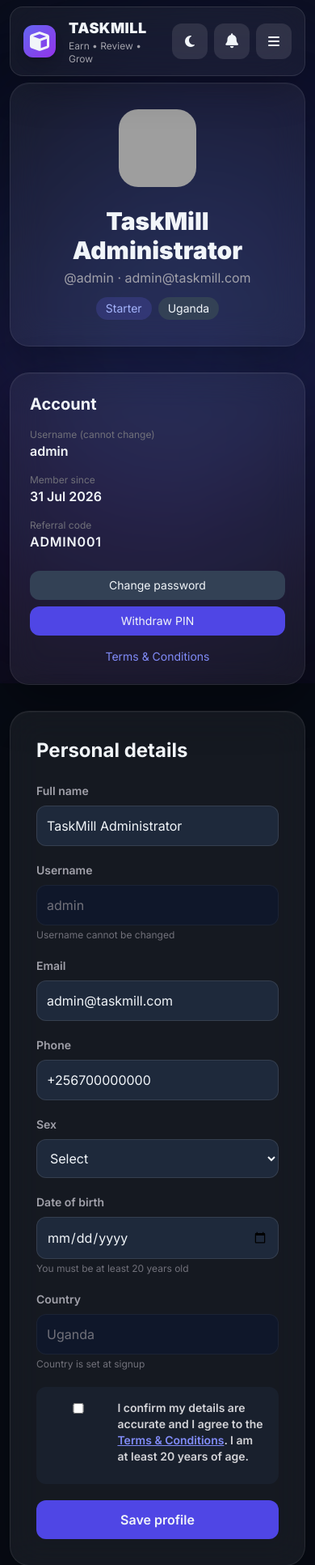
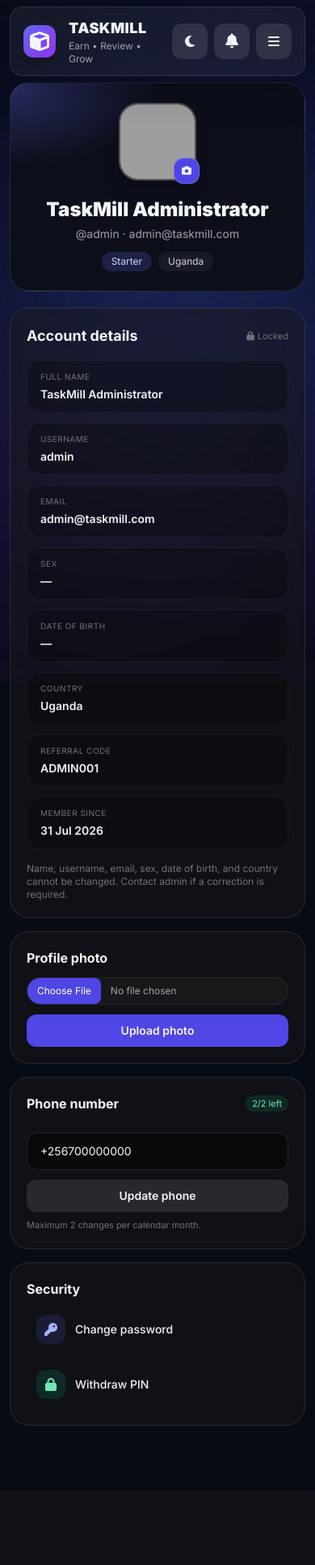
Before and after one commit to ombasi/taskmill, a Flask app: page /profile/ in a window 390 px wide. Shown: the top 1933 px of the page at 81% size. After the commit the page ends 1761 px from the top, so only its background shows below. Run offline with Flask 3, Linux system fonts and the light colour scheme; a user stored in the database is signed in; data comes from the database, SQL or seed files in the repository; data that the repository does not hold is empty; some libraries are stand-ins or nearby versions; grey boxes are pictures that could not be loaded.

Commit message:
Premium profile: lock identity, phone 2x/month, avatar and password only

```diff
--- a/app.py
+++ b/app.py
@@ -84,6 +84,15 @@ def create_app():
                     db.session.commit()
                 if "date_of_birth" not in cols:
                     db.session.execute(text("ALTER TABLE users ADD COLUMN date_of_birth DATE"))
+                    db.session.commit()
+                if "profile_image" not in cols:
+                    db.session.execute(text("ALTER TABLE users ADD COLUMN profile_image VARCHAR(255)"))
+                    db.session.commit()
+                if "phone_change_month" not in cols:
+                    db.session.execute(text("ALTER TABLE users ADD COLUMN phone_change_month VARCHAR(7)"))
+                    db.session.commit()
+                if "phone_change_count" not in cols:
+                    db.session.execute(text("ALTER TABLE users ADD COLUMN phone_change_count INTEGER DEFAULT 0"))
                     db.session.commit()
                 if "accepted_terms_at" not in cols:
                     db.session.execute(text("ALTER TABLE users ADD COLUMN accepted_terms_at TIMESTAMP"))
--- a/models/user.py
+++ b/models/user.py
@@ -247,6 +247,9 @@ class User(db.Model, UserMixin):
     sex = db.Column(db.String(20), nullable=True)  # Male / Female / Other
     date_of_birth = db.Column(db.Date, nullable=True)
     accepted_terms_at = db.Column(db.DateTime, nullable=True)
+    profile_image = db.Column(db.String(255), nullable=True)
+    phone_change_month = db.Column(db.String(7), nullable=True)  # YYYY-MM
+    phone_change_count = db.Column(db.Integer, default=0)
 
     # =====================================================
     # ACCOUNT STATUS
--- a/routes/profile.py
+++ b/routes/profile.py
@@ -1,114 +1,103 @@
 from datetime import datetime, date
-from flask import Blueprint, render_template, request, redirect, url_for, flash
+import os
+import uuid
+from flask import (
+    Blueprint, render_template, request, redirect, url_for, flash, current_app
+)
 from flask_login import login_required, current_user
-from models.task import Task
 from models.notification import Notification
 from extensions import db
 
 profile_bp = Blueprint("profile", __name__, url_prefix="/profile")
 
-
-def _ensure_membership(user):
-    if user.membership_id and getattr(user, "membership", None):
-        return
-    try:
-        from models.membership import Membership
-        starter = (
-            Membership.query.filter_by(name="Starter").first()
-            or Membership.query.order_by(Membership.price.asc()).first()
-        )
-        if starter:
-            user.membership_id = starter.id
-            db.session.commit()
-    except Exception:
-        db.session.rollback()
+PHONE_CHANGES_PER_MONTH = 2
 
 
-def _parse_dob(value):
-    if not value:
-        return None
-    try:
-        return datetime.strptime(value, "%Y-%m-%d").date()
-    except ValueError:
-        return None
+def _month_key():
+    return date.today().strftime("%Y-%m")
 
 
-def _age(dob: date) -> int:
-    today = date.today()
-    return today.year - dob.year - ((today.month, today.day) < (dob.month, dob.day))
+def _phone_changes_left(user):
+    month = _month_key()
+    if (user.phone_change_month or "") != month:
+        return PHONE_CHANGES_PER_MONTH
+    used = int(user.phone_change_count or 0)
+    return max(0, PHONE_CHANGES_PER_MONTH - used)
 
 
-def _max_dob_str():
-    """Latest DOB allowed for age >= 20."""
-    today = date.today()
-    try:
-        return date(today.year - 20, today.month, today.day).isoformat()
-    except ValueError:
-        return date(today.year - 20, today.month, 28).isoformat()
+def _avatar_url(user):
+    if getattr(user, "profile_image", None):
+        return url_for("static", filename=f"uploads/avatars/{user.profile_image}")
+    name = (user.full_name or user.username or "U")
+    return f"https://ui-avatars.com/api/?name={name.replace(' ', '+')}&background=6366f1&color=fff&size=256"
 
 
 @profile_bp.route("/", methods=["GET", "POST"])
 @login_required
 def index():
-    _ensure_membership(current_user)
+    left = _phone_changes_left(current_user)
 
     if request.method == "POST":
-        full_name = (request.form.get("full_name") or "").strip()
-        email = (request.form.get("email") or "").strip().lower()
-        phone = (request.form.get("phone") or "").strip()
-        sex = (request.form.get("sex") or "").strip()
-        dob = _parse_dob(request.form.get("date_of_birth"))
-        accept = request.form.get("accept_terms") == "1"
+        action = (request.form.get("action") or "phone").strip()
 
-        if not full_name:
-            flash("Full name is required.", "danger")
-            return redirect(url_for("profile.index"))
-        if sex not in ("Male", "Female", "Other"):
-            flash("Please select your sex.", "danger")
-            return redirect(url_for("profile.index"))
-        if not dob:
-            flash("Valid date of birth is required.", "danger")
-            return redirect(url_for("profile.index"))
-        if _age(dob) < 20:
-            flash("You must be at least 20 years old to use Taskmill.", "danger")
-            return redirect(url_for("profile.index"))
-        if not accept:
-            flash("You must accept the Terms & Conditions.", "danger")
+        if action == "phone":
+            phone = (request.form.get("phone") or "").strip()
+            if not phone:
+                flash("Enter a phone number.", "danger")
+                return redirect(url_for("profile.index"))
+            if phone == (current_user.phone or ""):
+                flash("That is already your phone number.", "info")
+                return redirect(url_for("profile.index"))
+            if left <= 0:
+                flash("Phone number can only be changed twice per month.", "danger")
+                return redirect(url_for("profile.index"))
+
+            month = _month_key()
+            if (current_user.phone_change_month or "") != month:
+                current_user.phone_change_month = month
+                current_user.phone_change_count = 0
+            current_user.phone = phone
+            current_user.phone_change_count = int(current_user.phone_change_count or 0) + 1
+            db.session.commit()
+            flash(f"Phone updated. {_phone_changes_left(current_user)} change(s) left this month.", "success")
             return redirect(url_for("profile.index"))
 
-        if email and email != (current_user.email or "").lower():
-            from models.user import User
-            if User.query.filter(User.email == email, User.id != current_user.id).first():
-                flash("Email already in use.", "danger")
+        if action == "avatar":
+            f = request.files.get("avatar")
+            if not f or not f.filename:
+                flash("Choose an image file.", "danger")
                 return redirect(url_for("profile.index"))
-            current_user.email = email
+            name = f.filename.rsplit(".", 1)
+            ext = name[1].lower() if len(name) == 2 else "png"
+            if ext not in {"png", "jpg", "jpeg", "webp", "gif"}:
+                flash("Use png, jpg, webp, or gif.", "danger")
+                return redirect(url_for("profile.index"))
+            folder = os.path.join(current_app.static_folder, "uploads", "avatars")
+            os.makedirs(folder, exist_ok=True)
+            fname = f"{current_user.id}_{uuid.uuid4().hex[:12]}.{ext}"
+            f.save(os.path.join(folder, fname))
+            # remove old
+            try:
+                old = current_user.profile_image
+                if old:
+                    op = os.path.join(folder, old)
+                    if os.path.isfile(op):
+                        os.remove(op)
+            except Exception:
+                pass
+            current_user.profile_image = fname
+            db.session.commit()
+            flash("Profile photo updated.", "success")
+            return redirect(url_for("profile.index"))
 
-        current_user.full_name = full_name
-        current_user.phone = phone or current_user.phone
-        current_user.sex = sex
-        current_user.date_of_birth = dob
-        if not current_user.accepted_terms_at:
-            current_user.accepted_terms_at = datetime.utcnow()
-
-        try:
-            db.session.commit()
-            flash("Profile updated.", "success")
-        except Exception:
-            db.session.rollback()
-            flash("Could not update profile.", "danger")
+        flash("Invalid action.", "danger")
         return redirect(url_for("profile.index"))
-
-    try:
-        completed = Task.query.filter_by(user_id=current_user.id, status="completed").count()
-        total = Task.query.filter_by(user_id=current_user.id).count()
-    except Exception:
-        completed, total = 0, 0
 
     return render_template(
         "profile.html",
-        completed=completed,
-        total=total,
-        max_dob=_max_dob_str(),
+        avatar_url=_avatar_url(current_user),
+        phone_changes_left=left,
+        phone_changes_max=PHONE_CHANGES_PER_MONTH,
     )
 
 
@@ -161,7 +150,7 @@ def change_password():
         flash("Password updated successfully.", "success")
         if current_user.is_admin:
             return redirect(url_for("admin.dashboard"))
-        return redirect(url_for("dashboard.index"))
+        return redirect(url_for("profile.index"))
     return render_template("profile/change_password.html")
 
 
--- a/templates/profile.html
+++ b/templates/profile.html
@@ -1,122 +1,113 @@
 {% extends "base.html" %}
-{% block title %}My Profile{% endblock %}
+{% block title %}Profile{% endblock %}
 {% block content %}
-<div class="max-w-5xl mx-auto space-y-8">
+<div class="max-w-4xl mx-auto space-y-5">
 
-  <div class="glass rounded-3xl p-8">
-    <div class="flex flex-col md:flex-row items-center gap-6">
-      <img
-        src="https://ui-avatars.com/api/?name={{ (current_user.full_name or current_user.username or 'U')|urlencode }}&background=6366f1&color=fff&size=128"
-        class="w-24 h-24 rounded-3xl" alt="avatar">
-      <div class="text-center md:text-left">
-        <h1 class="text-3xl font-black">{{ current_user.full_name or current_user.username }}</h1>
-        <p class="text-zinc-400 mt-1">@{{ current_user.username }} · {{ current_user.email }}</p>
-        <div class="flex flex-wrap gap-2 mt-3 justify-center md:justify-start">
-          <span class="px-3 py-1 rounded-full bg-indigo-500/20 text-indigo-300 text-sm">
+  {# Header card #}
+  <section class="relative overflow-hidden rounded-3xl border border-white/10 p-6 md:p-8"
+           style="background: radial-gradient(100% 80% at 0% 0%, rgba(99,102,241,.35), transparent 50%), #0c0f1a;">
+    <div class="flex flex-col sm:flex-row items-center gap-5">
+      <div class="relative">
+        <img src="{{ avatar_url }}" alt="Avatar"
+             class="w-24 h-24 md:w-28 md:h-28 rounded-3xl object-cover border-2 border-white/20 shadow-xl bg-zinc-800">
+        <span class="absolute -bottom-1 -right-1 w-8 h-8 rounded-xl bg-indigo-600 border border-white/20 flex items-center justify-center text-xs">
+          <i class="fa-solid fa-camera"></i>
+        </span>
+      </div>
+      <div class="text-center sm:text-left flex-1">
+        <h1 class="text-2xl md:text-3xl font-black">{{ current_user.full_name or current_user.username }}</h1>
+        <p class="text-zinc-400 text-sm mt-1">@{{ current_user.username }} · {{ current_user.email }}</p>
+        <div class="flex flex-wrap gap-2 mt-3 justify-center sm:justify-start">
+          <span class="text-xs rounded-full bg-indigo-500/20 text-indigo-200 px-3 py-1">
             {{ current_user.membership.name if current_user.membership else "Starter" }}
           </span>
-          <span class="px-3 py-1 rounded-full bg-slate-700 text-sm">
-            {{ current_user.country or "—" }}
-          </span>
+          <span class="text-xs rounded-full bg-white/5 text-zinc-300 px-3 py-1">{{ current_user.country or "—" }}</span>
           {% if current_user.sex %}
-          <span class="px-3 py-1 rounded-full bg-slate-700 text-sm">{{ current_user.sex }}</span>
+          <span class="text-xs rounded-full bg-white/5 text-zinc-300 px-3 py-1">{{ current_user.sex }}</span>
           {% endif %}
         </div>
       </div>
     </div>
-  </div>
+  </section>
 
-  <div class="grid lg:grid-cols-3 gap-8">
-    <div class="glass rounded-3xl p-6 space-y-4">
-      <h2 class="text-xl font-bold">Account</h2>
-      <div>
-        <p class="text-zinc-500 text-xs">Username (cannot change)</p>
-        <p class="font-semibold">{{ current_user.username }}</p>
+  <div class="grid lg:grid-cols-5 gap-4">
+    {# Locked identity #}
+    <div class="lg:col-span-3 rounded-3xl border border-white/10 bg-zinc-900/50 p-5 md:p-6 space-y-4">
+      <div class="flex items-center justify-between">
+        <h2 class="font-bold text-lg">Account details</h2>
+        <span class="text-[11px] text-zinc-500 flex items-center gap-1"><i class="fa-solid fa-lock"></i> Locked</span>
       </div>
-      <div>
-        <p class="text-zinc-500 text-xs">Member since</p>
-        <p class="font-semibold">{% if current_user.created_at %}{{ current_user.created_at.strftime('%d %b %Y') }}{% else %}—{% endif %}</p>
+
+      <div class="grid sm:grid-cols-2 gap-3">
+        {% for label, value in [
+          ('Full name', current_user.full_name or '—'),
+          ('Username', current_user.username),
+          ('Email', current_user.email or '—'),
+          ('Sex', current_user.sex or '—'),
+          ('Date of birth', current_user.date_of_birth.strftime('%d %b %Y') if current_user.date_of_birth else '—'),
+          ('Country', current_user.country or '—'),
+          ('Referral code', current_user.referral_code or '—'),
+          ('Member since', current_user.created_at.strftime('%d %b %Y') if current_user.created_at else '—'),
+        ] %}
+        <div class="rounded-2xl bg-black/25 border border-white/5 px-4 py-3">
+          <p class="text-[10px] uppercase tracking-wider text-zinc-500">{{ label }}</p>
+          <p class="text-sm font-semibold mt-1 truncate">{{ value }}</p>
+        </div>
+        {% endfor %}
       </div>
-      <div>
-        <p class="text-zinc-500 text-xs">Referral code</p>
-        <p class="font-semibold tracking-wider">{{ current_user.referral_code }}</p>
-      </div>
-      <div class="flex flex-col gap-2 pt-2">
-        <a href="{{ url_for('profile.change_password') }}" class="bg-slate-700 hover:bg-slate-600 px-4 py-2 rounded-xl text-sm text-center">Change password</a>
-        <a href="{{ url_for('profile.set_withdraw_pin') }}" class="bg-indigo-600 hover:bg-indigo-500 px-4 py-2 rounded-xl text-sm text-center">Withdraw PIN</a>
-        <a href="{{ url_for('dashboard.terms') }}" class="text-indigo-400 text-sm text-center mt-2">Terms &amp; Conditions</a>
-      </div>
+      <p class="text-xs text-zinc-500">Name, username, email, sex, date of birth, and country cannot be changed. Contact admin if a correction is required.</p>
     </div>
 
-    <div class="lg:col-span-2 glass rounded-3xl p-8">
-      <h2 class="text-2xl font-bold mb-6">Personal details</h2>
-      <form method="POST" action="{{ url_for('profile.index') }}" class="space-y-5">
-        <input type="hidden" name="csrf_token" value="{{ csrf_token() }}">
+    {# Editable side #}
+    <div class="lg:col-span-2 space-y-4">
+      {# Avatar #}
+      <div class="rounded-3xl border border-white/10 bg-zinc-900/50 p-5">
+        <h2 class="font-bold mb-3">Profile photo</h2>
+        <form method="POST" enctype="multipart/form-data" class="space-y-3">
+          <input type="hidden" name="csrf_token" value="{{ csrf_token() }}">
+          <input type="hidden" name="action" value="avatar">
+          <input type="file" name="avatar" accept="image/png,image/jpeg,image/webp,image/gif" required
+                 class="block w-full text-xs text-zinc-400 file:mr-3 file:rounded-lg file:border-0 file:bg-indigo-600 file:px-3 file:py-2 file:text-white file:text-xs">
+          <button type="submit" class="w-full rounded-xl bg-indigo-600 hover:bg-indigo-500 py-2.5 text-sm font-semibold">Upload photo</button>
+        </form>
+      </div>
 
-        <div class="grid md:grid-cols-2 gap-5">
-          <div>
-            <label class="block text-sm text-zinc-400 mb-2">Full name</label>
-            <input type="text" name="full_name" required
-                   value="{{ current_user.full_name or '' }}"
-                   class="w-full bg-slate-800 border border-white/10 rounded-xl p-3">
-          </div>
-          <div>
-            <label class="block text-sm text-zinc-400 mb-2">Username</label>
-            <input type="text" value="{{ current_user.username }}" disabled
-                   class="w-full bg-slate-900 border border-white/5 rounded-xl p-3 text-zinc-500 cursor-not-allowed">
-            <p class="text-xs text-zinc-500 mt-1">Username cannot be changed</p>
-          </div>
-          <div>
-            <label class="block text-sm text-zinc-400 mb-2">Email</label>
-            <input type="email" name="email" required
-                   value="{{ current_user.email or '' }}"
-                   class="w-full bg-slate-800 border border-white/10 rounded-xl p-3">
-          </div>
-          <div>
-            <label class="block text-sm text-zinc-400 mb-2">Phone</label>
-            <input type="text" name="phone"
-                   value="{{ current_user.phone or '' }}"
-                   class="w-full bg-slate-800 border border-white/10 rounded-xl p-3">
-          </div>
-          <div>
-            <label class="block text-sm text-zinc-400 mb-2">Sex</label>
-            <select name="sex" required class="w-full bg-slate-800 border border-white/10 rounded-xl p-3">
-              <option value="" disabled {% if not current_user.sex %}selected{% endif %}>Select</option>
-              <option value="Male" {% if current_user.sex=='Male' %}selected{% endif %}>Male</option>
-              <option value="Female" {% if current_user.sex=='Female' %}selected{% endif %}>Female</option>
-              <option value="Other" {% if current_user.sex=='Other' %}selected{% endif %}>Other</option>
-            </select>
-          </div>
-          <div>
-            <label class="block text-sm text-zinc-400 mb-2">Date of birth</label>
-            <input type="date" name="date_of_birth" required
-                   value="{{ current_user.date_of_birth.isoformat() if current_user.date_of_birth else '' }}"
-                   max="{{ max_dob }}"
-                   class="w-full bg-slate-800 border border-white/10 rounded-xl p-3">
-            <p class="text-xs text-zinc-500 mt-1">You must be at least 20 years old</p>
-          </div>
-          <div class="md:col-span-2">
-            <label class="block text-sm text-zinc-400 mb-2">Country</label>
-            <input type="text" value="{{ current_user.country or '' }}" disabled
-                   class="w-full bg-slate-900 border border-white/5 rounded-xl p-3 text-zinc-500 cursor-not-allowed">
-            <p class="text-xs text-zinc-500 mt-1">Country is set at signup</p>
-          </div>
+      {# Phone #}
+      <div class="rounded-3xl border border-white/10 bg-zinc-900/50 p-5">
+        <div class="flex items-center justify-between mb-3">
+          <h2 class="font-bold">Phone number</h2>
+          <span class="text-[11px] rounded-full px-2 py-0.5 {% if phone_changes_left > 0 %}bg-emerald-500/15 text-emerald-300{% else %}bg-rose-500/15 text-rose-300{% endif %}">
+            {{ phone_changes_left }}/{{ phone_changes_max }} left
+          </span>
         </div>
+        <form method="POST" class="space-y-3">
+          <input type="hidden" name="csrf_token" value="{{ csrf_token() }}">
+          <input type="hidden" name="action" value="phone">
+          <input type="text" name="phone" value="{{ current_user.phone or '' }}"
+                 placeholder="e.g. 07XXXXXXXX"
+                 {% if phone_changes_left <= 0 %}disabled{% endif %}
+                 class="w-full rounded-xl bg-zinc-950 border border-white/10 px-4 py-3 text-sm disabled:opacity-50">
+          <button type="submit"
+                  {% if phone_changes_left <= 0 %}disabled{% endif %}
+                  class="w-full rounded-xl bg-white/10 hover:bg-white/15 py-2.5 text-sm font-semibold disabled:opacity-40 disabled:cursor-not-allowed">
+            Update phone
+          </button>
+        </form>
+        <p class="text-[11px] text-zinc-500 mt-2">Maximum {{ phone_changes_max }} changes per calendar month.</p>
+      </div>
 
-        <div class="flex items-start gap-3 bg-slate-800/50 rounded-xl p-4">
-          <input type="checkbox" name="accept_terms" value="1" id="terms"
-                 class="mt-1" {% if current_user.accepted_terms_at %}checked{% endif %} required>
-          <label for="terms" class="text-sm text-zinc-300">
-            I confirm my details are accurate and I agree to the
-            <a href="{{ url_for('dashboard.terms') }}" target="_blank" class="text-indigo-400 underline">Terms &amp; Conditions</a>.
-            I am at least 20 years of age.
-          </label>
-        </div>
-
-        <button type="submit" class="w-full md:w-auto bg-indigo-600 hover:bg-indigo-500 px-8 py-3 rounded-xl font-semibold">
-          Save profile
-        </button>
-      </form>
+      {# Security links #}
+      <div class="rounded-3xl border border-white/10 bg-zinc-900/50 p-5 space-y-2">
+        <h2 class="font-bold mb-2">Security</h2>
+        <a href="{{ url_for('profile.change_password') }}" class="flex items-center gap-3 rounded-2xl px-3 py-3 hover:bg-white/5 transition">
+          <span class="w-9 h-9 rounded-xl bg-indigo-500/15 text-indigo-300 flex items-center justify-center"><i class="fa-solid fa-key"></i></span>
+          <span class="text-sm font-medium">Change password</span>
+        </a>
+        <a href="{{ url_for('profile.set_withdraw_pin') }}" class="flex items-center gap-3 rounded-2xl px-3 py-3 hover:bg-white/5 transition">
+          <span class="w-9 h-9 rounded-xl bg-emerald-500/15 text-emerald-300 flex items-center justify-center"><i class="fa-solid fa-lock"></i></span>
+          <span class="text-sm font-medium">Withdraw PIN</span>
+        </a>
+      </div>
     </div>
   </div>
 </div>
```
